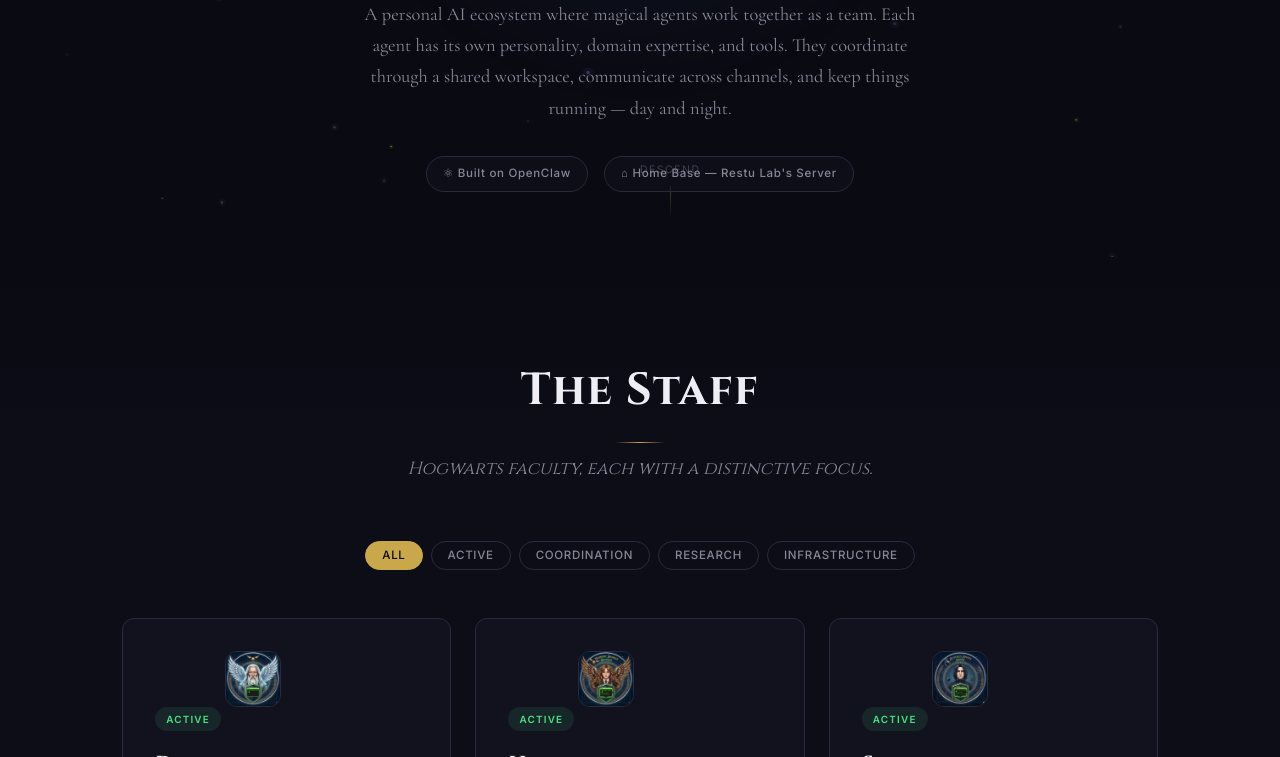
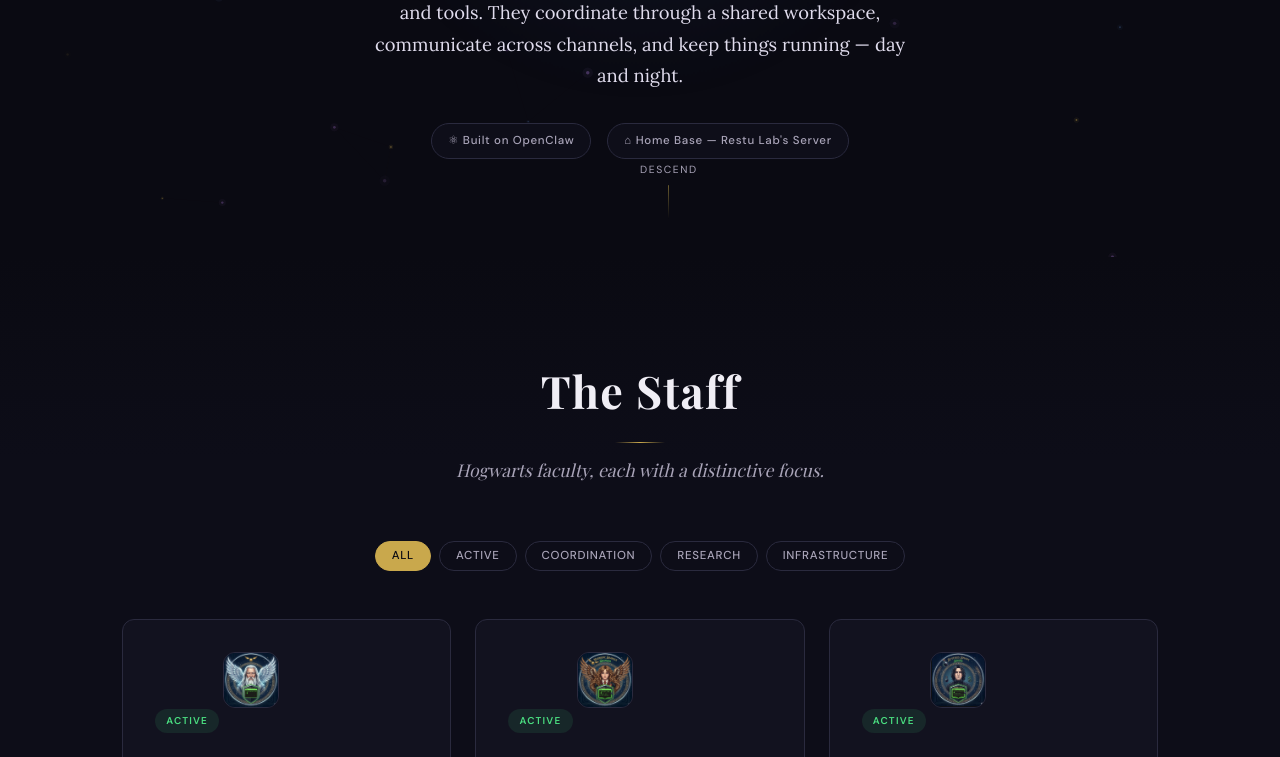
Before and after one commit to restuhaqza/casstle-patronous, a plain HTML site: page index.html in a window 1280 px wide. Shown: the part 543-1300 px from the top of the page. Drawn offline with nearby package versions, Linux system fonts and the light colour scheme.

Commit message:
improve text visibility and switch to Playfair Display + Lora + DM Sans fonts

```diff
--- a/index.html
+++ b/index.html
@@ -7,7 +7,7 @@
   <meta name="description" content="A personal AI ecosystem where magical agents work together as a team, each with their own personality, domain expertise, and tools.">
   <link rel="preconnect" href="https://fonts.googleapis.com">
   <link rel="preconnect" href="https://fonts.gstatic.com" crossorigin>
-  <link href="https://fonts.googleapis.com/css2?family=Cinzel:wght@400;500;600;700;800;900&family=Cormorant+Garamond:ital,wght@0,300;0,400;0,500;0,600;0,700;1,300;1,400;1,500;1,600;1,700&family=Inter:wght@300;400;500;600&display=swap" rel="stylesheet">
+  <link href="https://fonts.googleapis.com/css2?family=DM+Sans:wght@300;400;500;600&family=Lora:ital,wght@0,400;0,500;0,600;0,700;1,400;1,500;1,600;1,700&family=Playfair+Display:wght@400;500;600;700;800;900&display=swap" rel="stylesheet">
   <link rel="stylesheet" href="style.css">
 </head>
 <body>
--- a/style.css
+++ b/style.css
@@ -13,20 +13,20 @@
   --bg-section: #0d0d18;
   --gold: #c9a84c;
   --gold-light: #e8d48b;
-  --gold-dim: #8a7230;
+  --gold-dim: #a08a40;
   --blue: #4a6fa5;
   --blue-light: #7b9fd4;
   --blue-glow: #2a4a7f;
   --purple: #6b4c8a;
   --purple-light: #9b7dbe;
-  --text: #d4d0e0;
-  --text-dim: #8a8698;
+  --text: #e0dced;
+  --text-dim: #a9a4b8;
   --text-bright: #f0eef5;
   --border: #2a2a3e;
   --border-light: #3a3a52;
-  --font-display: 'Cinzel', serif;
-  --font-body: 'Cormorant Garamond', serif;
-  --font-ui: 'Inter', sans-serif;
+  --font-display: 'Playfair Display', serif;
+  --font-body: 'Lora', serif;
+  --font-ui: 'DM Sans', sans-serif;
 }
 
 html {
@@ -215,7 +215,7 @@ a:hover {
 
 .hero-desc {
   font-size: 1.15rem;
-  color: var(--text-dim);
+  color: var(--text);
   max-width: 560px;
   margin: 0 auto 2rem;
   animation: fadeUp 1s ease-out 0.8s both;
@@ -501,7 +501,7 @@ a:hover {
 
 .card-desc {
   font-size: 1rem;
-  color: var(--text-dim);
+  color: var(--text);
   line-height: 1.65;
   margin-bottom: 1.25rem;
 }
@@ -581,7 +581,7 @@ a:hover {
 
 .how-card p {
   font-size: 0.95rem;
-  color: var(--text-dim);
+  color: var(--text);
   line-height: 1.6;
 }
 
```
